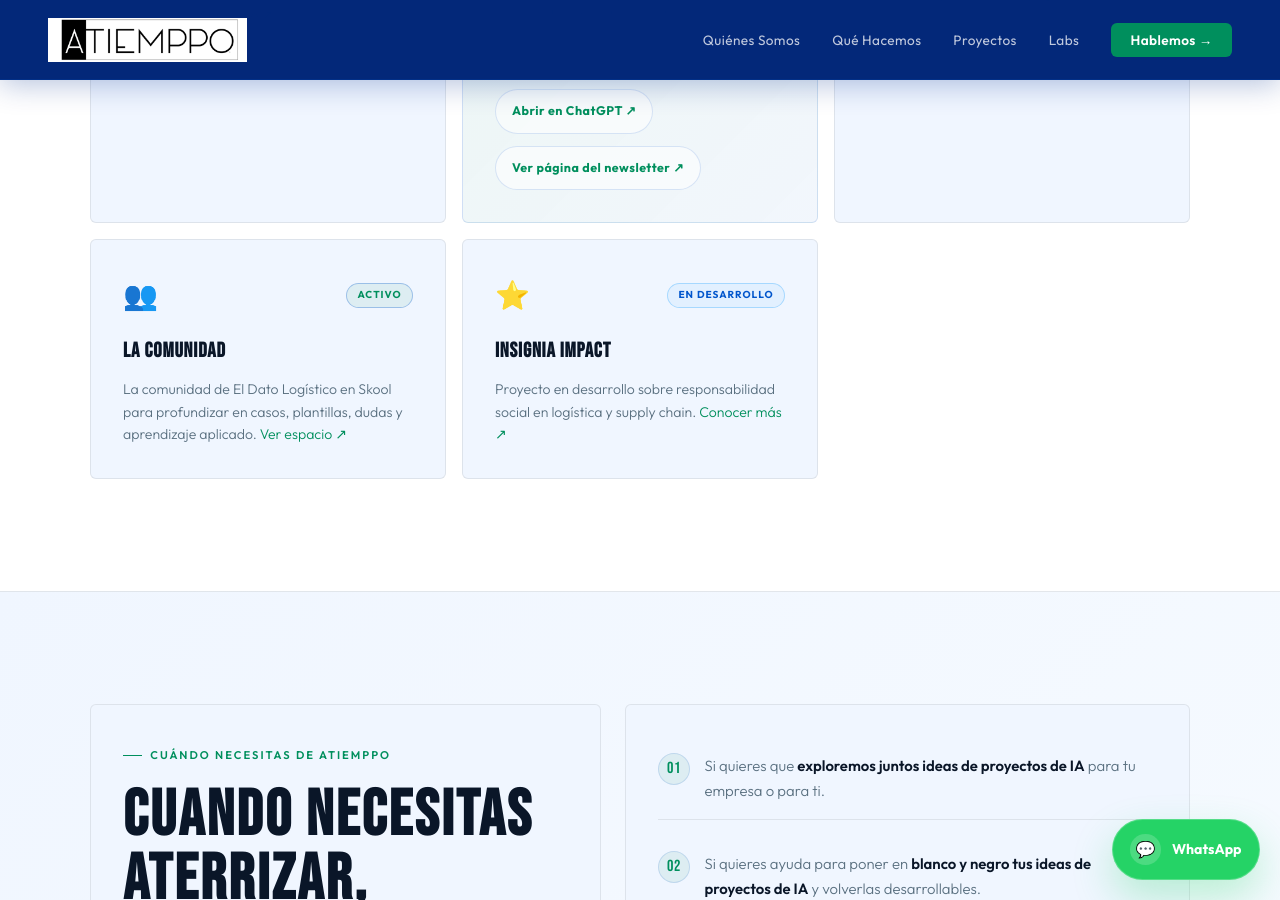
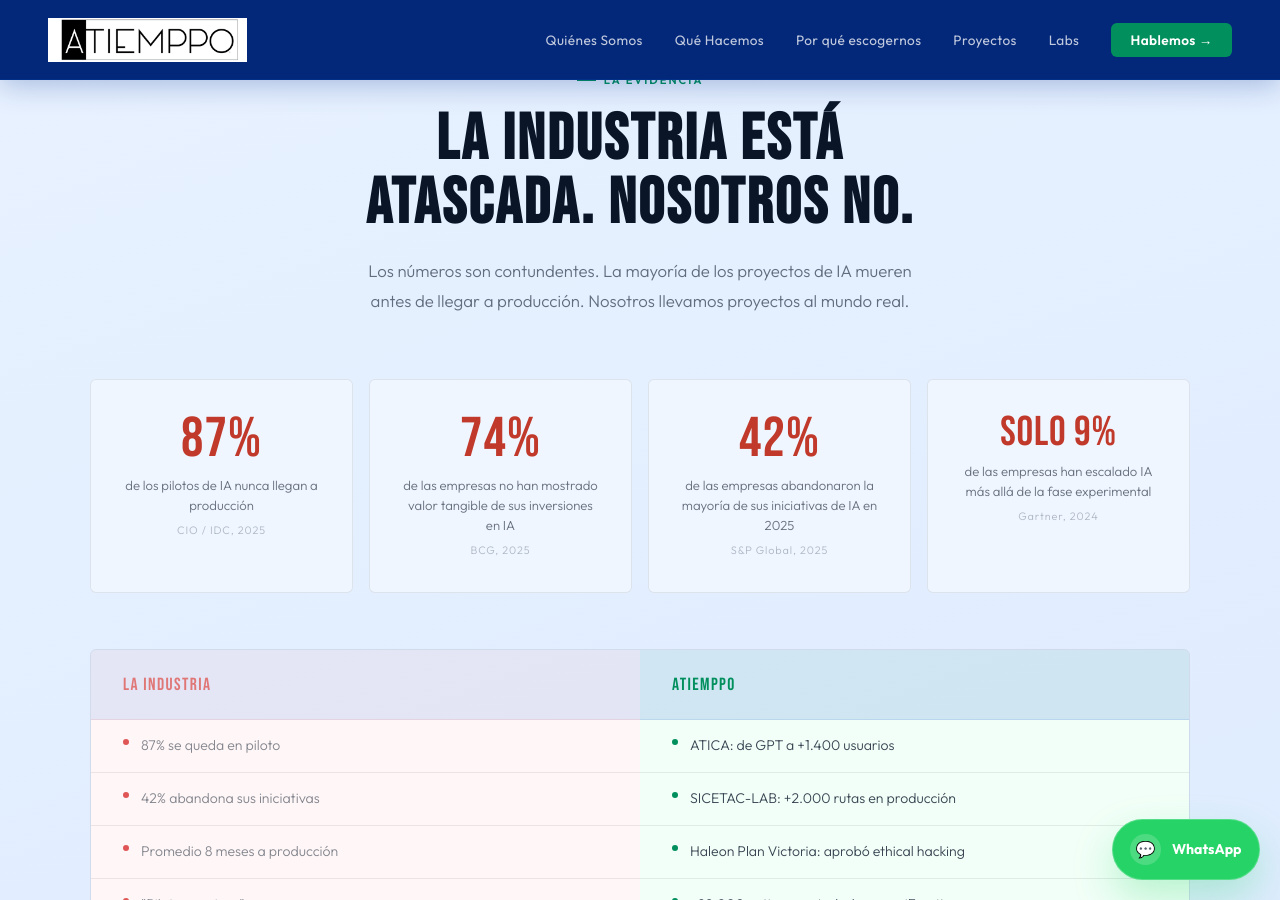
Before and after one commit to imatjuanmatiz/atiemppo-web, a Jekyll site: the page built from index.html, in a window 1280 px wide and 900 px high, scrolled down 5506 px. Built offline with Jekyll 4.4.1, drawn with Linux system fonts in a browser that asks for light colours; some of the changed text lies outside the part shown.

Commit message:
Reorder home sections for direct positioning

```diff
--- a/index.html
+++ b/index.html
@@ -453,6 +453,7 @@
   <ul class="nav-links">
     <li><a href="#quienes">Quiénes Somos</a></li>
     <li><a href="#hacemos">Qué Hacemos</a></li>
+    <li><a href="#cuando-nos-necesitas">Por qué escogernos</a></li>
     <li><a href="#proyectos">Proyectos</a></li>
     <li><a href="#labs">Labs</a></li>
     <li><a href="#contacto" class="nav-cta">Hablemos →</a></li>
@@ -462,6 +463,7 @@
 <nav class="nav-mobile" id="navMobile">
   <a href="#quienes" onclick="closeMenu()">Quiénes Somos</a>
   <a href="#hacemos" onclick="closeMenu()">Qué Hacemos</a>
+  <a href="#cuando-nos-necesitas" onclick="closeMenu()">Por qué escogernos</a>
   <a href="#proyectos" onclick="closeMenu()">Proyectos</a>
   <a href="#labs" onclick="closeMenu()">Labs</a>
   <a href="#contacto" onclick="closeMenu()" style="color:var(--teal)">Hablemos →</a>
@@ -526,6 +528,46 @@
   </div>
 </section>
 
+<section id="labs">
+  <div class="container">
+    <p class="tag">Proyectos activos</p>
+    <h2 class="s-title">NUESTROS<br>PROYECTOS EN<br>PRODUCCIÓN</h2>
+    <p class="cases-intro">Esto es lo que ya está vivo hoy: productos, agentes, GPTs, WhatsApp y capas editoriales conectadas entre sí.</p>
+    <div class="labs-grid">
+      <div class="lab-card lab-card--feat"><div class="lab-top"><span class="lab-icon">📲</span><span class="lab-badge lb-prod">En producción</span></div><h3 class="lab-title">SICETAC AL INSTANTE EN WHATSAPP</h3><p class="lab-desc">Consulta valores SICETAC desde tu teléfono con una instrucción simple y clara. Ya está operativo como acceso rápido para resolver rutas sin entrar a una interfaz técnica.<br><br><strong style="color:var(--white)">Escribe así: origen a destino.</strong><br><span style="color:rgba(255,255,255,.78)">No olvides poner la a.</span></p><div class="lab-actions"><a href="https://wa.me/57313450394?text=Hola%2C%20quiero%20consultar%20SICETAC%20al%20Instante%20por%20WhatsApp.%20Escribe%20asi%3A%20origen%20a%20destino" target="_blank" rel="noopener" class="lab-link">Abrir WhatsApp ↗</a><a href="https://sicealinstante.vercel.app/" target="_blank" rel="noopener" class="lab-link">Abrir versión web ↗</a></div></div>
+      <div class="lab-card"><div class="lab-top"><span class="lab-icon">🗄️</span><span class="lab-badge lb-prod">Producción</span></div><h3 class="lab-title">SICETAC AL INSTANTE WEB</h3><p class="lab-desc">Experiencia visual de consulta para origen, destino, vehículo y carrocería, conectada con la infraestructura SICETAC y con la marca ATIEMPPO. <a href="https://sicealinstante.vercel.app/" target="_blank" rel="noopener">Abrir sitio ↗</a></p></div>
+      <div class="lab-card lab-card--gpt"><div class="lab-top"><span class="lab-icon">🧠</span><span class="lab-badge lb-prod">Activo</span></div><h3 class="lab-title">GPT EL DATO LOGÍSTICO</h3><p class="lab-desc">Consulta nuestro asistente especializado en ChatGPT. Un módulo conversacional construido sobre Supabase y APIs para explorar logística, transporte, contexto y señales del mercado con una interfaz familiar para el usuario final.</p><div class="lab-actions"><a href="https://chatgpt.com/g/g-69bb160a06708191a08c3f7177b17306-el-dato-logistico" target="_blank" rel="noopener" class="lab-link">Abrir en ChatGPT ↗</a><a href="/eldatologistico/" class="lab-link">Ver página del newsletter ↗</a></div></div>
+      <div class="lab-card"><div class="lab-top"><span class="lab-icon">📰</span><span class="lab-badge lb-prod">Activo</span></div><h3 class="lab-title">EL DATO LOGÍSTICO</h3><p class="lab-desc">Página editorial propia para el newsletter y hub de contenido sobre logística, transporte, datos e IA aplicada. <a href="/eldatologistico/">Abrir página ↗</a></p></div>
+      <div class="lab-card"><div class="lab-top"><span class="lab-icon">👥</span><span class="lab-badge lb-prod">Activo</span></div><h3 class="lab-title">LA COMUNIDAD</h3><p class="lab-desc">La comunidad de El Dato Logístico en Skool para profundizar en casos, plantillas, dudas y aprendizaje aplicado. <a href="/lacomunidad/">Ver espacio ↗</a></p></div>
+      <div class="lab-card"><div class="lab-top"><span class="lab-icon">⭐</span><span class="lab-badge lb-dev">En desarrollo</span></div><h3 class="lab-title">INSIGNIA IMPACT</h3><p class="lab-desc">Proyecto en desarrollo sobre responsabilidad social en logística y supply chain. <a href="/insignia-impact/">Conocer más ↗</a></p></div>
+    </div>
+  </div>
+</section>
+
+<section class="needs-bg" id="cuando-nos-necesitas">
+  <div class="container needs-shell">
+    <div class="needs-card">
+      <p class="tag">Cuándo necesitas de ATIEMPPO</p>
+      <h2 class="s-title">CUANDO NECESITAS<br>ATERRIZAR,<br>PENSAR Y<br>EJECUTAR</h2>
+      <p class="needs-copy">Aquí es donde ATIEMPPO entra de verdad: cuando ya intuyes que hay una oportunidad con IA, datos o logística, pero necesitas orden, criterio y alguien que te ayude a convertir esa idea en algo concreto.</p>
+      <div class="needs-actions">
+        <a href="#contacto" class="btn btn-primary">Contáctanos</a>
+        <a href="https://wa.me/573107687010?text=Hola%20ATIEMPPO%2C%20quiero%20hablar%20sobre%20una%20idea%20de%20IA%20o%20datos." target="_blank" rel="noopener" class="btn btn-ghost">Hablar por WhatsApp</a>
+      </div>
+    </div>
+    <div class="needs-card">
+      <ul class="needs-list">
+        <li><span class="needs-num">01</span><span>Si quieres que <strong>exploremos juntos ideas de proyectos de IA</strong> para tu empresa o para ti.</span></li>
+        <li><span class="needs-num">02</span><span>Si necesitas ayuda para poner en <strong>blanco y negro tus ideas de proyectos de IA</strong> y volverlas desarrollables.</span></li>
+        <li><span class="needs-num">03</span><span>Si necesitas <strong>analizar datos, entender mejor el mercado y leer tus propias bases</strong> con criterio de negocio.</span></li>
+        <li><span class="needs-num">04</span><span>Si necesitas una <strong>presentación de alto nivel sobre la realidad logística de Colombia y Latinoamérica</strong> para directivos, equipos o clientes.</span></li>
+        <li><span class="needs-num">05</span><span>Si quieres que tus equipos <strong>fortalezcan sus capacidades de análisis de datos</strong> y de lectura operativa.</span></li>
+        <li><span class="needs-num">06</span><span>Si quieres hacer <strong>terapia logística</strong>. Pregúntame por esto.</span></li>
+      </ul>
+    </div>
+  </div>
+</section>
+
 <section class="purg-bg" id="industria">
   <div class="container">
     <div class="purg-head">
@@ -560,46 +602,6 @@
     <div class="purg-remate">
       <h3>El problema no es la IA. <em style="color:var(--teal)">Es la ejecución.</em></h3>
       <p>Los proyectos fracasan porque se deja que los ingenieros construyan soluciones de negocio sin entender el negocio. Nosotros hablamos los dos idiomas. Y llevamos proyectos a producción.</p>
-    </div>
-  </div>
-</section>
-
-<section id="labs">
-  <div class="container">
-    <p class="tag">Proyectos activos</p>
-    <h2 class="s-title">NUESTROS<br>PROYECTOS EN<br>PRODUCCIÓN</h2>
-    <p class="cases-intro">Esto es lo que ya está vivo hoy: productos, agentes, GPTs, WhatsApp y capas editoriales conectadas entre sí.</p>
-    <div class="labs-grid">
-      <div class="lab-card lab-card--feat"><div class="lab-top"><span class="lab-icon">📲</span><span class="lab-badge lb-prod">En producción</span></div><h3 class="lab-title">SICETAC AL INSTANTE EN WHATSAPP</h3><p class="lab-desc">Consulta valores SICETAC desde tu teléfono con una instrucción simple y clara. Ya está operativo como acceso rápido para resolver rutas sin entrar a una interfaz técnica.<br><br><strong style="color:var(--white)">Escribe así: origen a destino.</strong><br><span style="color:rgba(255,255,255,.78)">No olvides poner la a.</span></p><div class="lab-actions"><a href="https://wa.me/57313450394?text=Hola%2C%20quiero%20consultar%20SICETAC%20al%20Instante%20por%20WhatsApp.%20Escribe%20asi%3A%20origen%20a%20destino" target="_blank" rel="noopener" class="lab-link">Abrir WhatsApp ↗</a><a href="https://sicealinstante.vercel.app/" target="_blank" rel="noopener" class="lab-link">Abrir versión web ↗</a></div></div>
-      <div class="lab-card"><div class="lab-top"><span class="lab-icon">🗄️</span><span class="lab-badge lb-prod">Producción</span></div><h3 class="lab-title">SICETAC AL INSTANTE WEB</h3><p class="lab-desc">Experiencia visual de consulta para origen, destino, vehículo y carrocería, conectada con la infraestructura SICETAC y con la marca ATIEMPPO. <a href="https://sicealinstante.vercel.app/" target="_blank" rel="noopener">Abrir sitio ↗</a></p></div>
-      <div class="lab-card lab-card--gpt"><div class="lab-top"><span class="lab-icon">🧠</span><span class="lab-badge lb-prod">Activo</span></div><h3 class="lab-title">GPT EL DATO LOGÍSTICO</h3><p class="lab-desc">Consulta nuestro asistente especializado en ChatGPT. Un módulo conversacional construido sobre Supabase y APIs para explorar logística, transporte, contexto y señales del mercado con una interfaz familiar para el usuario final.</p><div class="lab-actions"><a href="https://chatgpt.com/g/g-69bb160a06708191a08c3f7177b17306-el-dato-logistico" target="_blank" rel="noopener" class="lab-link">Abrir en ChatGPT ↗</a><a href="/eldatologistico/" class="lab-link">Ver página del newsletter ↗</a></div></div>
-      <div class="lab-card"><div class="lab-top"><span class="lab-icon">📰</span><span class="lab-badge lb-prod">Activo</span></div><h3 class="lab-title">EL DATO LOGÍSTICO</h3><p class="lab-desc">Página editorial propia para el newsletter y hub de contenido sobre logística, transporte, datos e IA aplicada. <a href="/eldatologistico/">Abrir página ↗</a></p></div>
-      <div class="lab-card"><div class="lab-top"><span class="lab-icon">👥</span><span class="lab-badge lb-prod">Activo</span></div><h3 class="lab-title">LA COMUNIDAD</h3><p class="lab-desc">La comunidad de El Dato Logístico en Skool para profundizar en casos, plantillas, dudas y aprendizaje aplicado. <a href="/lacomunidad/">Ver espacio ↗</a></p></div>
-      <div class="lab-card"><div class="lab-top"><span class="lab-icon">⭐</span><span class="lab-badge lb-dev">En desarrollo</span></div><h3 class="lab-title">INSIGNIA IMPACT</h3><p class="lab-desc">Proyecto en desarrollo sobre responsabilidad social en logística y supply chain. <a href="/insignia-impact/">Conocer más ↗</a></p></div>
-    </div>
-  </div>
-</section>
-
-<section class="needs-bg" id="cuando-nos-necesitas">
-  <div class="container needs-shell">
-    <div class="needs-card">
-      <p class="tag">Cuándo necesitas de ATIEMPPO</p>
-      <h2 class="s-title">CUANDO NECESITAS<br>ATERRIZAR,<br>PENSAR Y<br>EJECUTAR</h2>
-      <p class="needs-copy">Este es el punto donde ATIEMPPO entra de verdad: cuando ya intuyes que hay una oportunidad con IA, datos o logística, pero necesitas orden, criterio, una conversación seria y alguien que te ayude a volver eso accionable.</p>
-      <div class="needs-actions">
-        <a href="#contacto" class="btn btn-primary">Contáctanos</a>
-        <a href="https://wa.me/573107687010?text=Hola%20ATIEMPPO%2C%20quiero%20hablar%20sobre%20una%20idea%20de%20IA%20o%20datos." target="_blank" rel="noopener" class="btn btn-ghost">Hablar por WhatsApp</a>
-      </div>
-    </div>
-    <div class="needs-card">
-      <ul class="needs-list">
-        <li><span class="needs-num">01</span><span>Si quieres que <strong>exploremos juntos ideas de proyectos de IA</strong> para tu empresa o para ti.</span></li>
-        <li><span class="needs-num">02</span><span>Si quieres ayuda para poner en <strong>blanco y negro tus ideas de proyectos de IA</strong> y volverlas desarrollables.</span></li>
-        <li><span class="needs-num">03</span><span>Si necesitas <strong>analizar datos, conocer mejor el mercado y entender tus propias bases</strong> con criterio de negocio.</span></li>
-        <li><span class="needs-num">04</span><span>Si necesitas una <strong>presentación de alto nivel sobre la realidad logística de Colombia y LatAm</strong> para directivos, equipos o clientes.</span></li>
-        <li><span class="needs-num">05</span><span>Si quieres que tus equipos <strong>mejoren sus capacidades de análisis de datos</strong> y de lectura operativa.</span></li>
-        <li><span class="needs-num">06</span><span>Si quieres hacer <strong>terapia logística</strong>. Pregúntame por esto.</span></li>
-      </ul>
     </div>
   </div>
 </section>
```
